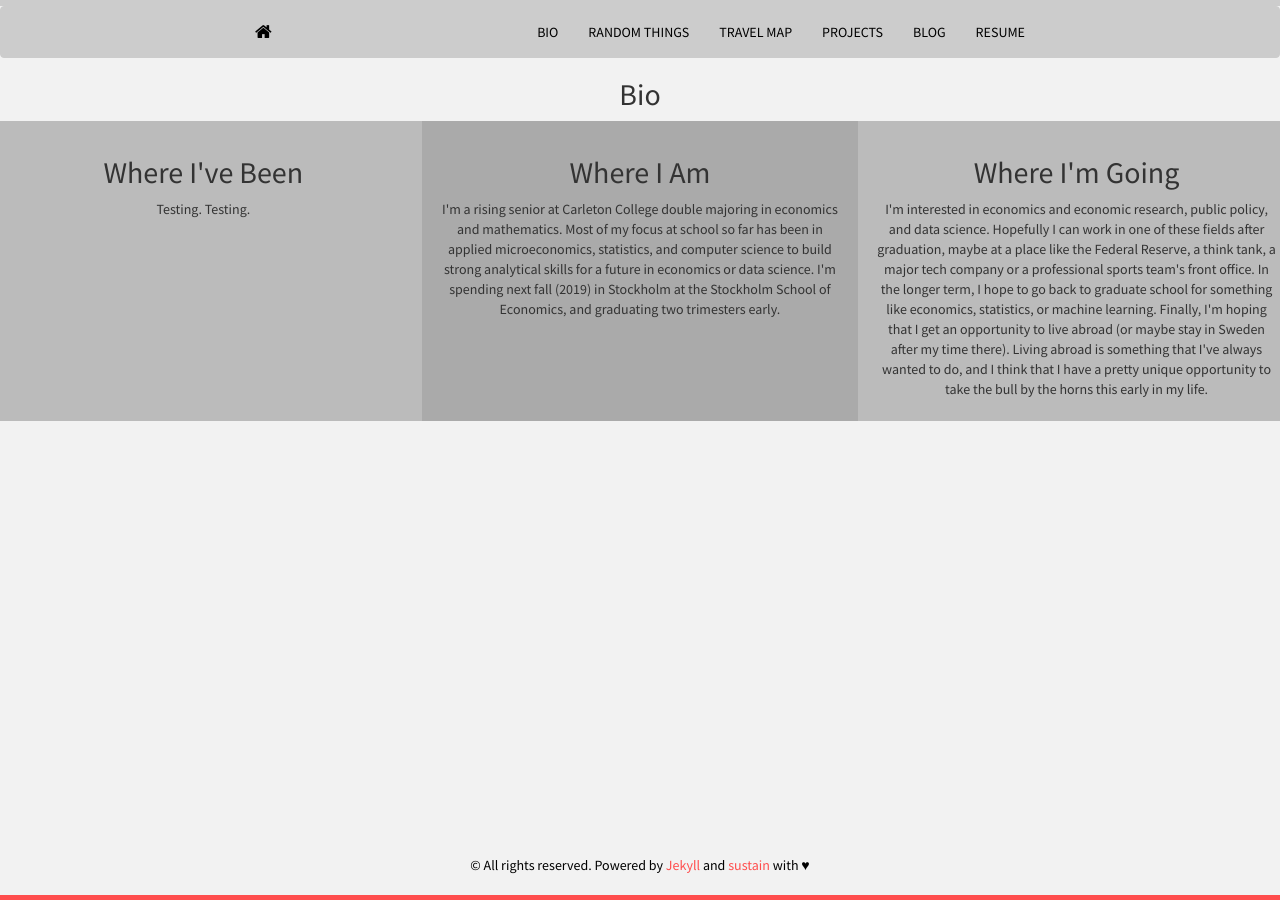
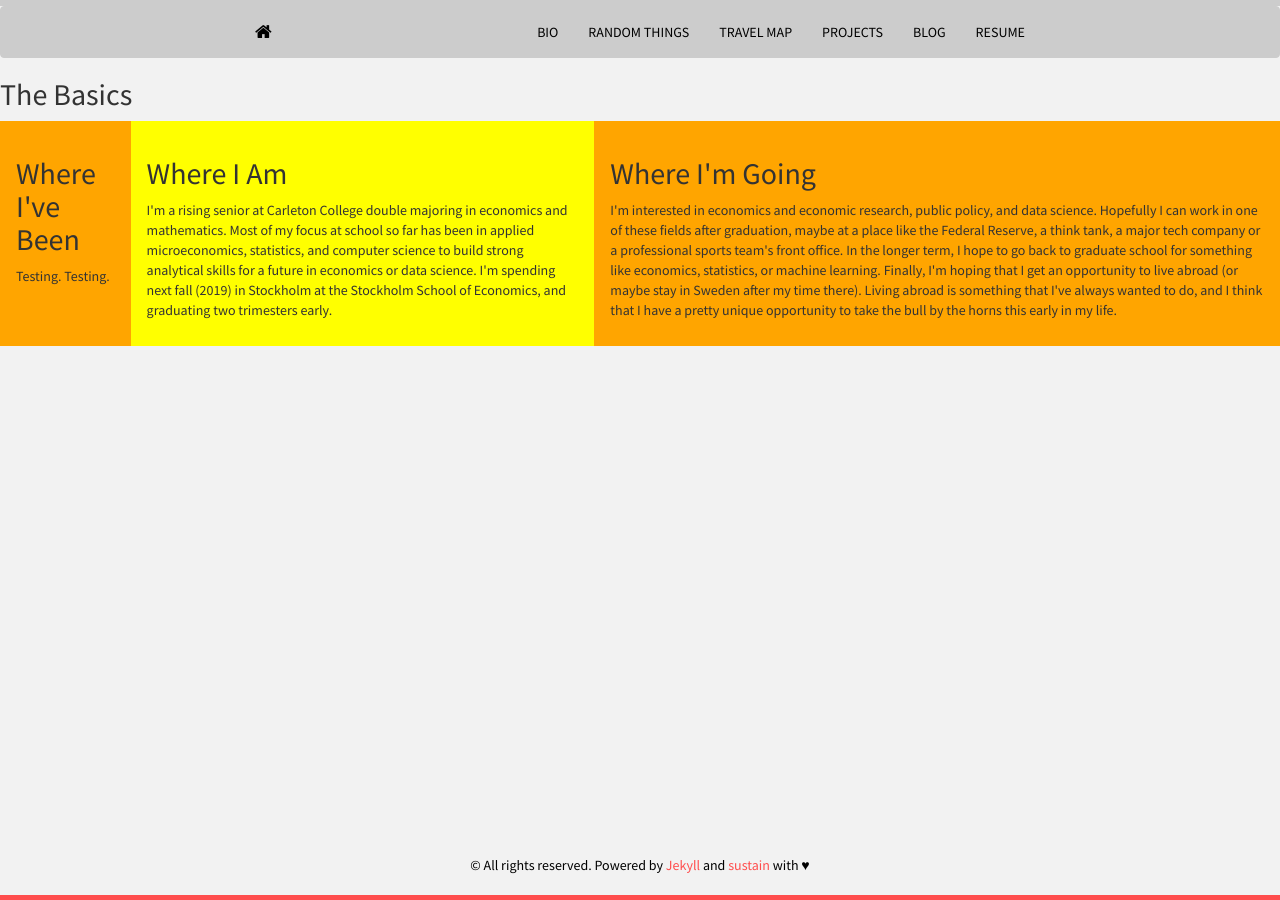
Before and after one commit to mrkaye97/mrkaye97.github.io, a Jekyll site: the page built from bio.html, in a window 1280 px wide. Built offline with Jekyll 4.4.1, drawn with Linux system fonts in a browser that asks for light colours; nearby versions of some CDN libraries.

Commit message:
Update bio.html

```diff
--- a/bio.html
+++ b/bio.html
@@ -21,24 +21,18 @@ Title: Bio
   box-sizing: border-box;
 }
 
-/* Create three equal columns that floats next to each other */
-.column {
-  float: left;
-  width: 33.33%;
-  padding: 15px;
-  height: 300px; /* Should be removed. Only for demonstration */
+.col-container {
+  display: table;
+  width: 100%;
+}
+.col {
+  display: table-cell;
+  padding: 16px;
 }
 
-/* Clear floats after the columns */
-.row:after {
-  content: "";
-  display: table;
-  clear: both;
-}
-
-/* Responsive layout - makes the three columns stack on top of each other instead of next to each other */
-@media screen and (max-width: 600px) {
-  .column {
+@media only screen and (max-width: 600px) {
+  .col {
+    display: block;
     width: 100%;
   }
 }
@@ -46,26 +40,24 @@ Title: Bio
 </head>
 <body>
 
-<center>
 
-<h2>Bio</h2>
+<h2>The Basics</h2>
 
-<div class="row">
-	<div class="column" style="background-color:#bbb;">
+<div class="col-container">
+  <div class="col" style="background:orange">
     <h2>Where I've Been</h2>
     <p>Testing. Testing.</p>
   </div>
-  <div class="column" style="background-color:#aaa;">
+
+  <div class="col" style="background:yellow">
     <h2>Where I Am</h2>
     <p>I'm a rising senior at Carleton College double majoring in economics and mathematics. Most of my focus at school so far has been in applied microeconomics, statistics, and computer science to build strong analytical skills for a future in economics or data science. I'm spending next fall (2019) in Stockholm at the Stockholm School of Economics, and graduating two trimesters early.</p>
   </div>
-  <div class="column" style="background-color:#bbb;">
+
+  <div class="col" style="background:orange">
     <h2>Where I'm Going</h2>
     <p>I'm interested in economics and economic research, public policy, and data science. Hopefully I can work in one of these fields after graduation, maybe at a place like the Federal Reserve, a think tank, a major tech company or a professional sports team's front office. In the longer term, I hope to go back to graduate school for something like economics, statistics, or machine learning. Finally, I'm hoping that I get an opportunity to live abroad (or maybe stay in Sweden after my time there). Living abroad is something that I've always wanted to do, and I think that I have a pretty unique opportunity to take the bull by the horns this early in my life.</p>
   </div>
-
 </div>
-</center>
-
 </body>
 </html>
```
